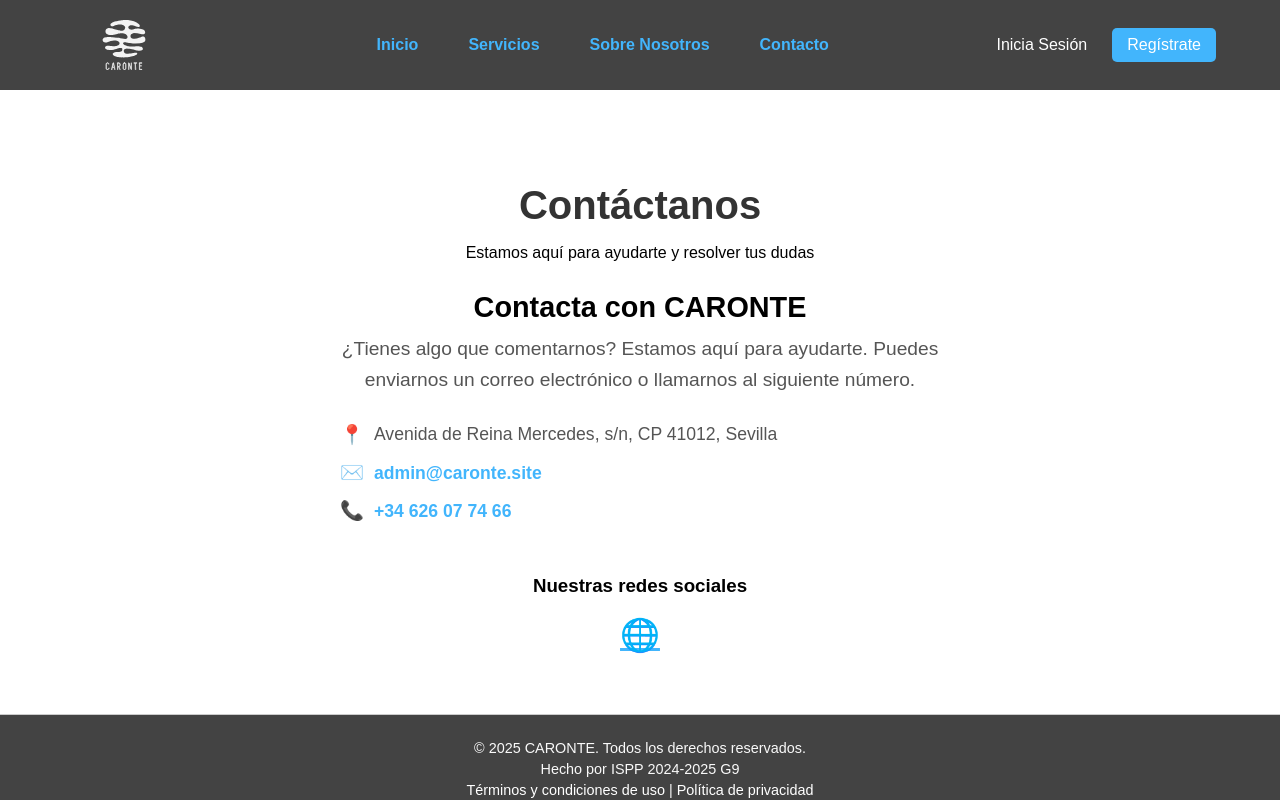
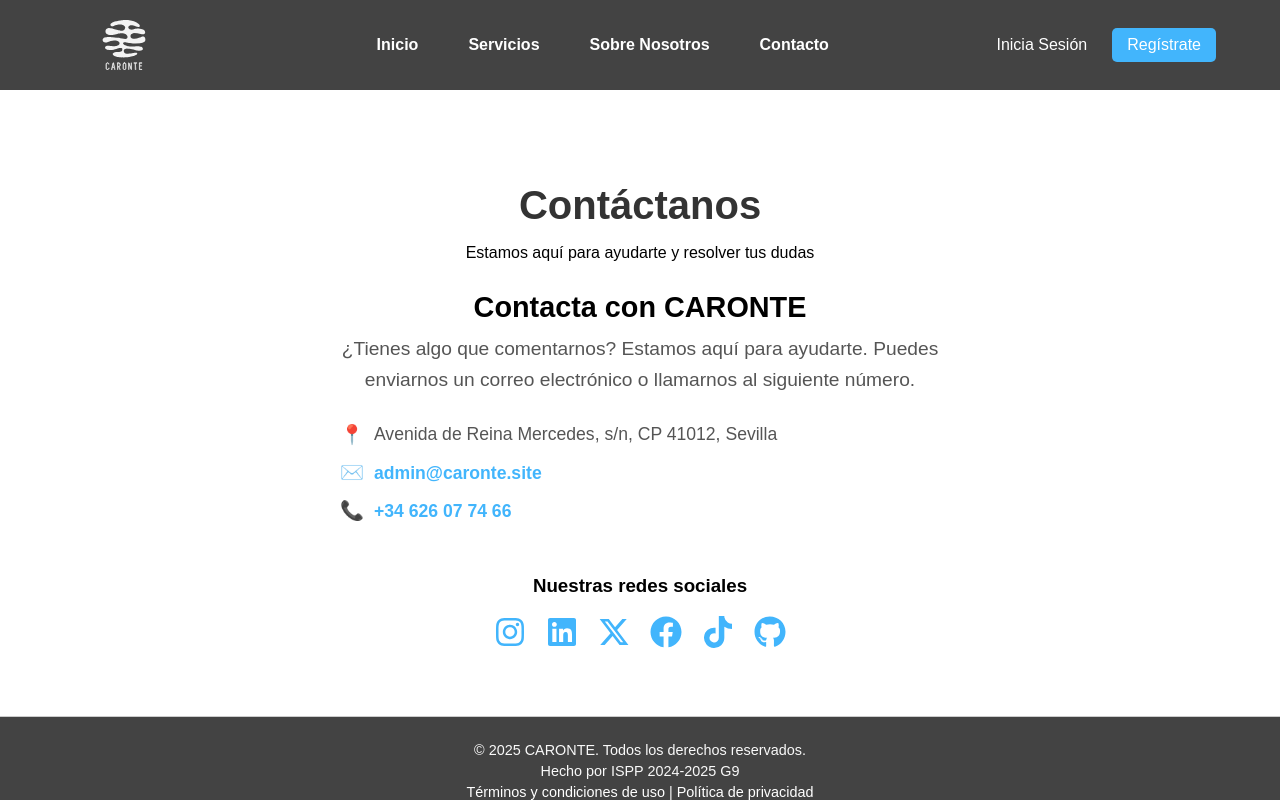
Before and after one commit to ISPP-2425-G9/landing_page, a React (Create React App) app: page /contact in a window 1280 px wide. Built offline with nearby package versions, Linux system fonts and the light colour scheme.

Commit message:
feat: add caronte social media links

```diff
--- a/src/components/Contact.js
+++ b/src/components/Contact.js
@@ -1,7 +1,11 @@
 import React from "react";
 import "../styles/Contact.css";
-
-
+import { FaInstagram } from "react-icons/fa6";
+import { FaLinkedin } from "react-icons/fa6";
+import { FaXTwitter } from "react-icons/fa6";
+import { FaFacebook } from "react-icons/fa";
+import { FaTiktok } from "react-icons/fa6";
+import { FaGithub } from "react-icons/fa";
 
 const Contact = () => {
   return (
@@ -39,7 +43,12 @@ const Contact = () => {
         <div className="social-media">
           <h3>Nuestras redes sociales</h3>
           <div className="social-icons">
-            <a href="https://jaime-linares.github.io/caronte-landingpage/" target="_blank" rel="noopener noreferrer">🌐</a>
+            <a href="https://instagram.com/caronteapp" target="_blank" rel="noopener noreferrer"><FaInstagram /></a>
+            <a href="https://www.linkedin.com/in/carronte-app-6b200a354?utm_source=share&utm_campaign=share_via&utm_content=profile&utm_medium=android_app" target="_blank" rel="noopener noreferrer"><FaLinkedin /></a>
+            <a href="https://x.com/CaronteApp" target="_blank" rel="noopener noreferrer"><FaXTwitter /></a>
+            <a href="https://www.facebook.com/profile.php?id=61573575124143" target="_blank" rel="noopener noreferrer"><FaFacebook /></a>
+            <a href="https://www.tiktok.com/@caronteapp" target="_blank" rel="noopener noreferrer"><FaTiktok /></a>
+            <a href="https://github.com/ISPP-2425-G9" target="_blank" rel="noopener noreferrer"><FaGithub /></a>
           </div>
         </div>
       </div>
--- a/src/components/Footer.js
+++ b/src/components/Footer.js
@@ -1,5 +1,11 @@
 import React from "react";
 import "../styles/Footer.css";
+import { FaInstagram } from "react-icons/fa6";
+import { FaLinkedin } from "react-icons/fa6";
+import { FaXTwitter } from "react-icons/fa6";
+import { FaFacebook } from "react-icons/fa";
+import { FaTiktok } from "react-icons/fa6";
+import { FaGithub } from "react-icons/fa";
 
 
 
@@ -8,10 +14,16 @@ const Footer = () => {
     <footer>
       <div className="container">
         <p>&copy; 2025 CARONTE. Todos los derechos reservados.</p>
-          <p>Hecho por ISPP 2024-2025 G9</p>
-          <p>
-            <a href="/terms">Términos y condiciones de uso</a> | <a href="/privacy">Política de privacidad</a>
-          </p>
+        <p>Hecho por ISPP 2024-2025 G9</p>
+        <p>
+          <a href="/terms">Términos y condiciones de uso</a> | <a href="/privacy">Política de privacidad</a>
+        </p>
+        <a href="https://instagram.com/caronteapp" target="_blank" rel="noopener noreferrer"><FaInstagram /></a>
+        <a href="https://www.linkedin.com/in/carronte-app-6b200a354?utm_source=share&utm_campaign=share_via&utm_content=profile&utm_medium=android_app" target="_blank" rel="noopener noreferrer"><FaLinkedin /></a>
+        <a href="https://x.com/CaronteApp" target="_blank" rel="noopener noreferrer"><FaXTwitter /></a>
+        <a href="https://www.facebook.com/profile.php?id=61573575124143" target="_blank" rel="noopener noreferrer"><FaFacebook /></a>
+        <a href="https://www.tiktok.com/@caronteapp" target="_blank" rel="noopener noreferrer"><FaTiktok /></a>
+        <a href="https://github.com/ISPP-2425-G9" target="_blank" rel="noopener noreferrer"><FaGithub /></a>
       </div>
     </footer>
   );
--- a/src/styles/Header.css
+++ b/src/styles/Header.css
@@ -37,7 +37,7 @@ nav ul li {
 }
 
 nav ul li a {
-  color: #42B5FC;
+  color: #ffffff;
   text-decoration: none;
   font-weight: bold;
 }
```
